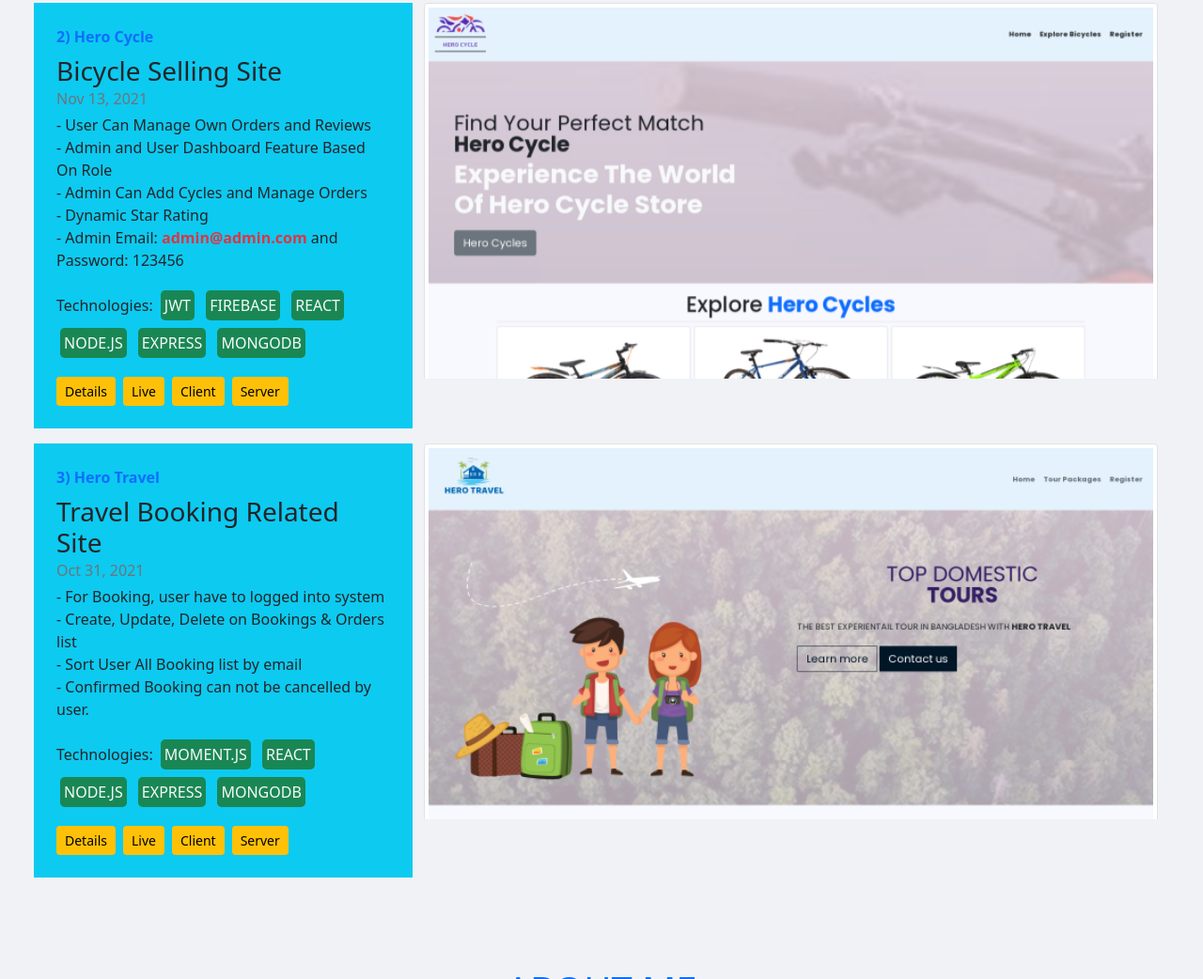
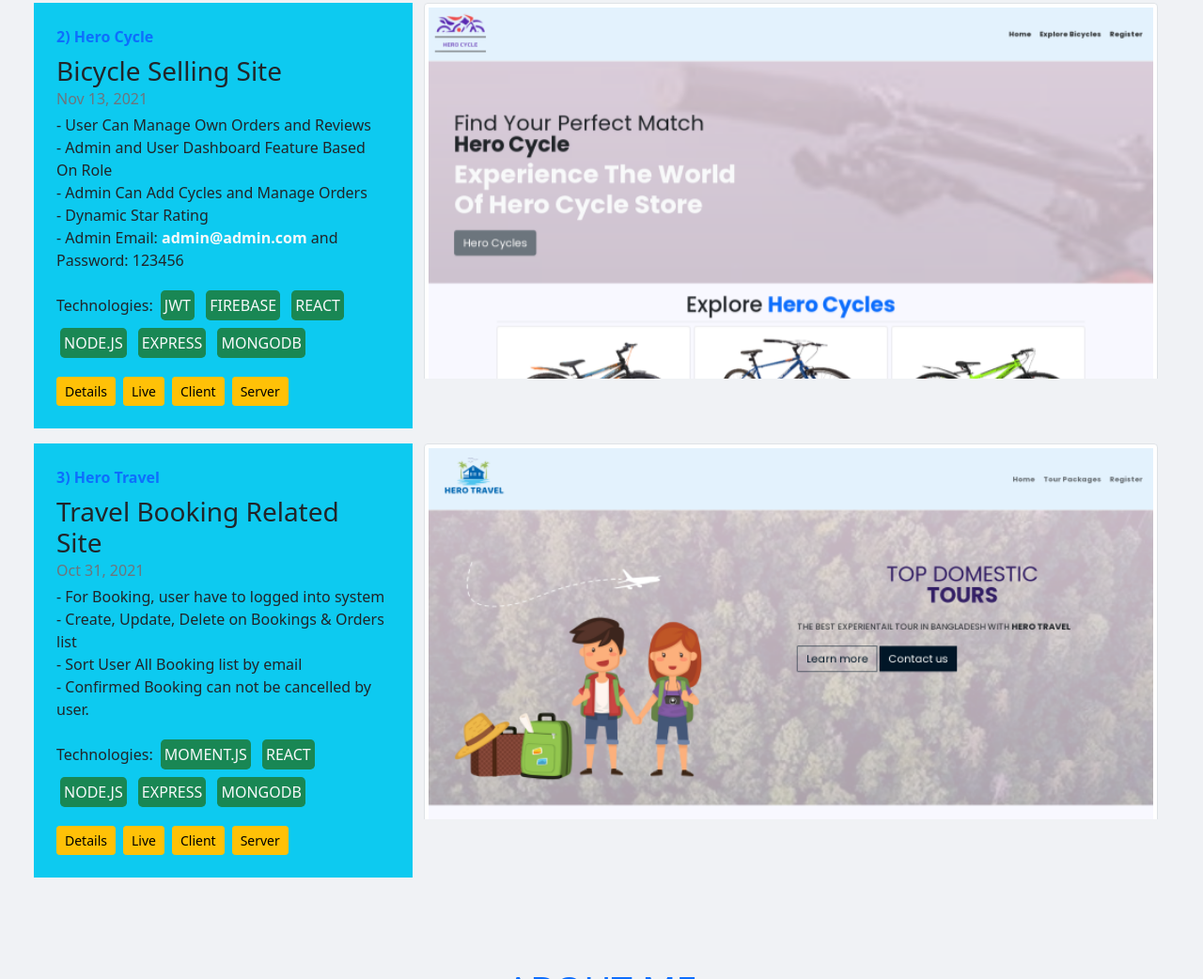
Before and after one commit to sharfuddinzishan/Portfolio-Practice, a plain HTML site: page index.html in a window 1280 px wide. Shown: the part 1915-2957 px from the top of the page at 94% size. Drawn offline with nearby package versions, Linux system fonts and the light colour scheme.

Commit message:
[Updated Font Color] Admin Email

```diff
--- a/index.html
+++ b/index.html
@@ -193,7 +193,7 @@
                         - Admin and User Dashboard Feature Based On Role <br>
                         - Admin Can Add Cycles and Manage Orders <br>
                         - Dynamic Star Rating <br>
-                        - Admin Email: <span class="text-danger fw-bold">admin@admin.com</span> and Password: 123456 <br>
+                        - Admin Email: <span class="text-light fw-bold">admin@admin.com</span> and Password: 123456 <br>
                      </p>
                      <p className="d-block fw-bold lh-1 ">Technologies:
                         <span class="text-light text-uppercase bg-success d-inline-block m-1 p-1 rounded-3 ">JWT</span>
```
